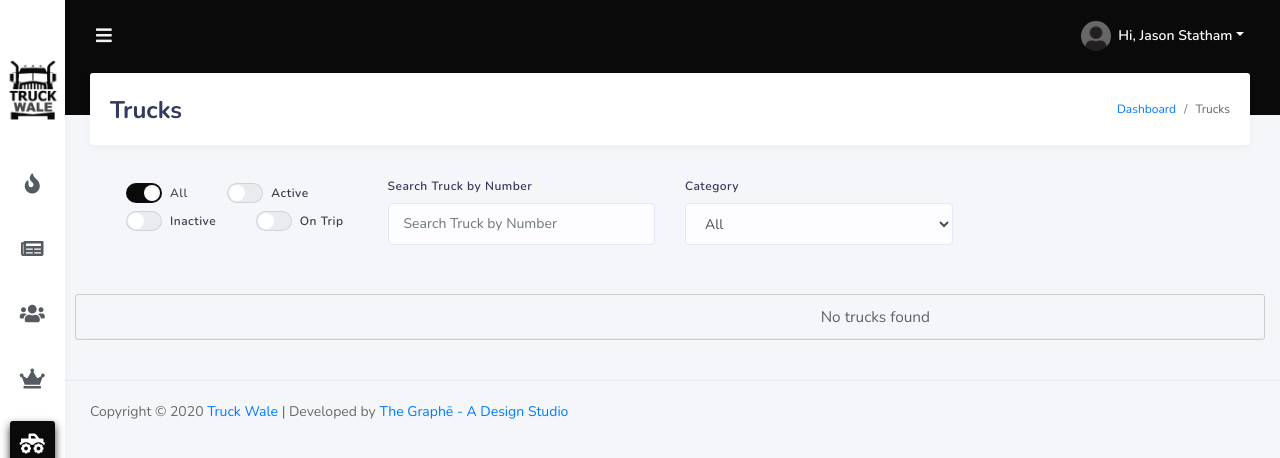
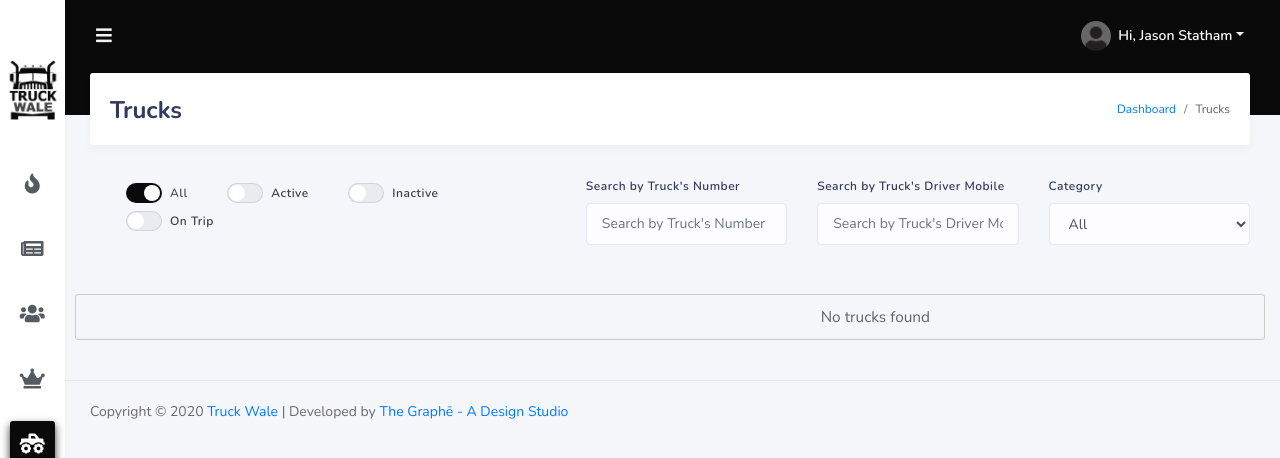
Before and after one commit to The-Graphe-A-Design-Studio/Transportation-Web, a PHP site: page /trucks in a window 1280 px wide. Shown: the top 458 px of the page. Run offline with PHP 8.4, Linux system fonts and the light colour scheme; a user stored in the database is signed in; data comes from the database, SQL or seed files in the repository; data that the repository does not hold is empty; some libraries are stand-ins or nearby versions.

Commit message:
labels and button changes

```diff
--- a/processing/curd_trucks.php
+++ b/processing/curd_trucks.php
@@ -32,6 +32,12 @@
         {
             $se = $_POST['city'];
             $query .= " and trucks.trk_cat = '$se'";
+        }
+
+        if(isset($_POST['driver']))
+        {
+            $ph = $_POST['driver'];
+            $query .= " and trucks.trk_dr_phone LIKE '$ph%'";
         }
 
         if(isset($_POST['search']))
--- a/shippers.php
+++ b/shippers.php
@@ -44,17 +44,17 @@
                                     <label class="custom-switch">
                                         <input type="radio" name="option" class="custom-switch-input common_selector active" value="2">
                                         <span class="custom-switch-indicator"></span>
-                                        <span class="custom-switch-description">Registered</span>
+                                        <span class="custom-switch-description">On Trial</span>
                                     </label>
                                     <label class="custom-switch">
                                         <input type="radio" name="option" class="custom-switch-input common_selector inactive" value="3">
                                         <span class="custom-switch-indicator"></span>
-                                        <span class="custom-switch-description">Not Registered</span>
+                                        <span class="custom-switch-description">On Subscription</span>
                                     </label>
                                     <label class="custom-switch">
                                         <input type="radio" name="option" class="custom-switch-input common_selector rejected" value="4">
                                         <span class="custom-switch-indicator"></span>
-                                        <span class="custom-switch-description">Rejected</span>
+                                        <span class="custom-switch-description">Docs not verified</span>
                                     </label>
                                 </div>
                             </div>
--- a/trucks.php
+++ b/trucks.php
@@ -33,7 +33,7 @@
                 <div class="section-body">
 
                     <div class="row">
-                        <div class="col-sm-12 col-md-3">
+                        <div class="col-sm-12 col-md-5">
                             <div class="custom-switches-stacked mt-2" style="flex-direction: row">
                                 <div class="form-group">
                                     <label class="custom-switch">
@@ -59,25 +59,21 @@
                                 </div>
                             </div>
                         </div>
-                        <!-- <div class="col-sm-6 col-md-3">
+                        <div class="col-sm-12 col-md-7">
+                            <div class="row">
+                                <div class="col-sm-12 col-md-4">
                                     <div class="form-group">
-                                <label>Start Date</label>
-                                <input type="date" placeholder="MM/DD/YYYY" class="form-control common_selector s_date" name="start_date"/>
+                                        <label>Search by Truck's Number</label>
+                                        <input class="form-control common_selector search_bar" placeholder="Search by Truck's Number" name="name"/>
                                     </div>
                                 </div>
-                        <div class="col-sm-6 col-md-3">
+                                <div class="col-sm-12 col-md-4">
                                     <div class="form-group">
-                                <label>End Date</label>
-                                <input type="date" placeholder="MM/DD/YYYY" class="form-control common_selector e_date" name="end_date"/>
-                            </div>
-                        </div> -->
-                        <div class="col-sm-12 col-md-3">
-                            <div class="form-group">
-                                <label>Search Truck by Number</label>
-                                <input class="form-control common_selector search_bar" placeholder="Search Truck by Number" name="name"/>
+                                        <label>Search by Truck's Driver Mobile</label>
+                                        <input class="form-control common_selector search_driver" placeholder="Search by Truck's Driver Mobile" name="name"/>
                                     </div>
                                 </div>
-                        <div class="col-12 col-md-3">
+                                <div class="col-sm-12 col-md-4">
                                     <div class="form-group">
                                         <label>Category</label>
                                         <select class="form-control common_selector city">
@@ -91,6 +87,8 @@
                                                 <option value="<?php echo $row_branch['trk_cat_id']; ?>"><?php echo $row_branch['trk_cat_name']; ?></option>
                                             <?php } ?>
                                         </select>
+                                    </div>
+                                </div>
                             </div>
                         </div>
                     </div>
@@ -122,13 +120,12 @@
                 var nothing = get_filter('nothing');
                 var trip = get_filter('trip');
                 var search = get_key('search_bar');
+                var driver = get_driver('search_driver');
                 var city = branchw();
-                // var start_date = start_datee('s_date');
-                // var end_date = end_datee('e_date');
                 $.ajax({
                     url:"processing/curd_trucks.php",
                     method:"POST",
-                    data:{action:action, active:active, inactive:inactive, nothing:nothing, trip:trip, search:search, city:city},
+                    data:{action:action, active:active, inactive:inactive, nothing:nothing, trip:trip, search:search, driver:driver, city:city},
                     success:function(data){
                         $('.filter_data').html(data);
                     }
@@ -149,21 +146,15 @@
                 return $('.search_bar').val();
             }
 
+            function get_driver()
+            {
+                return $('.search_driver').val();
+            }
+
             function branchw()
             {
                 return $('.city').find('option:selected').val();
             }
-
-
-            // function start_datee()
-            // {
-            //     return $('.s_date').val();
-            // }
-
-            // function end_datee()
-            // {
-            //     return $('.e_date').val();
-            // }
 
             $('#refresh_btn').on('click',function(){
                 filter_data();
@@ -173,8 +164,7 @@
                 filter_data();
                 get_key();
                 branchw();
-                // start_datee();
-                // end_datee();
+                get_driver();
             });
 
 
```
Also changed, not shown: truck_owners.php (+8 -4 lines). Lines whose indentation alone changed are shown as unchanged.
